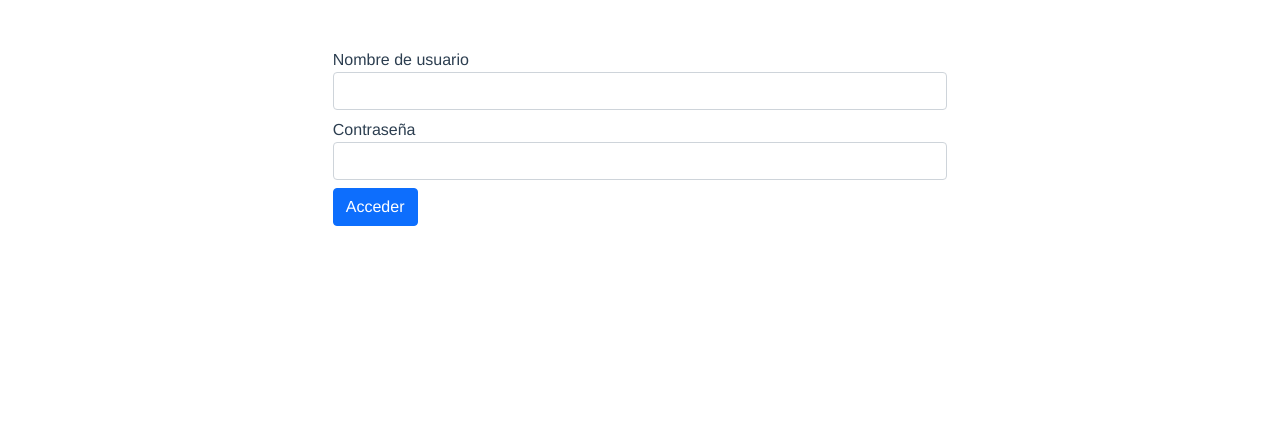
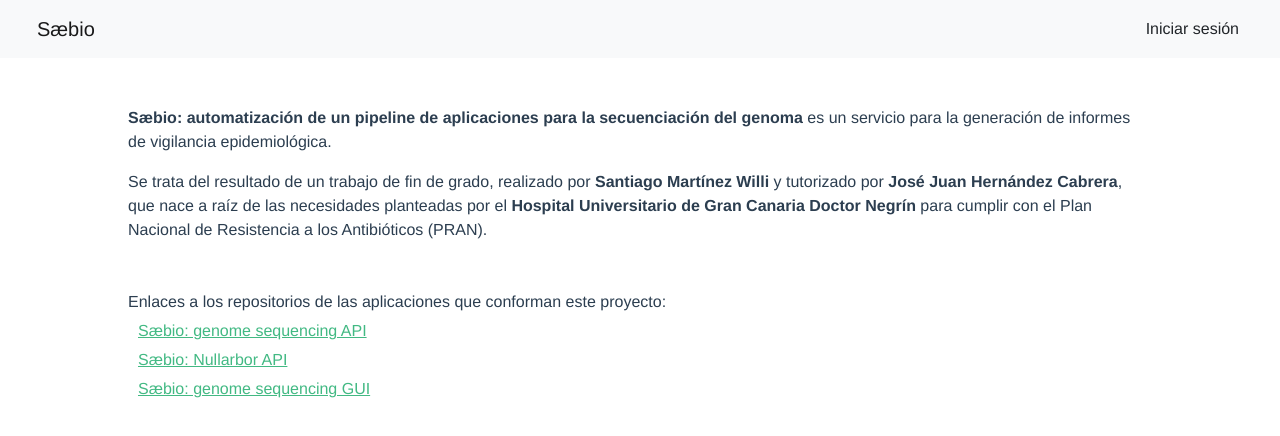
Before and after one commit to santiagoWilli/saebio-gs-gui, a Vue app: page /reports/1 in a window 1280 px wide. Before the commit this address led to /reports/1#/login. Shown: the top 436 px of the page. Built offline with nearby package versions, Linux system fonts and the light colour scheme.

Commit message:
Home management. Now '/' is available even if user has not logged in.

```diff
--- a/src/App.vue
+++ b/src/App.vue
@@ -1,18 +1,21 @@
 <template>
-    <nav v-if="token" class="navbar navbar-expand-lg navbar-light bg-light mb-5 px-4">
-        <button class="navbar-brand btn" disabled>Sæbio</button>
+    <nav class="navbar navbar-expand-lg navbar-light bg-light mb-5 px-4">
+        <router-link to="/" class="navbar-brand btn">Sæbio</router-link>
         <button class="navbar-toggler" type="button" data-toggle="collapse" data-target="#navbarNavAltMarkup" aria-controls="navbarNavAltMarkup" aria-expanded="false" aria-label="Toggle navigation">
             <span class="navbar-toggler-icon"></span>
         </button>
         <div class="collapse navbar-collapse" id="navbarNavAltMarkup">
-            <div class="navbar-nav">
+            <div v-if="token" class="navbar-nav">
                 <router-link to="/sequences" class="nav-item nav-link">Secuencias</router-link>
                 <router-link to="/references" class="nav-item nav-link">Referencias</router-link>
                 <router-link to="/strains" class="nav-item nav-link">Definiciones</router-link>
                 <router-link to="/reports" class="nav-item nav-link">Informes</router-link>
             </div>
-            <div id="navbar-logout">
+            <div v-if="token" id="navbar-logout">
                 <button class="btn text-dark nav-item nav-link float-end" @click.prevent="logout">Cerrar sesión</button>
+            </div>
+            <div v-if="token == null && $route.path !== '/login'" id="navbar-login">
+                <button class="btn text-dark nav-item nav-link float-end" @click.prevent="$router.push('/login')">Iniciar sesión</button>
             </div>
         </div>
     </nav>
@@ -31,7 +34,7 @@ export default {
         ...mapActions(['readToken']),
         logout() {
             this.$store.dispatch('logout')
-            this.$router.push('/login')
+            this.$router.push('/')
         }
     },
     computed: {
@@ -52,12 +55,12 @@ export default {
 }
 
 /*noinspection CssInvalidPropertyValue*/
-#navbar-logout {
+#navbar-logout, #navbar-login {
     width: -moz-available;          /* WebKit-based browsers will ignore this. */
     width: -webkit-fill-available;  /* Mozilla-based browsers will ignore this. */
     width: fill-available;
 }
-#navbar-logout > button {
+#navbar-logout > button, #navbar-login > button {
     color: rgba(0,0,0,.9)
 }
 
--- a/src/router/router.js
+++ b/src/router/router.js
@@ -31,7 +31,7 @@ const router = createRouter({
 })
 
 router.beforeEach((to, from, next) => {
-    if (to.path !== '/login' && store.getters.token == null) {
+    if (to.path !== '/login' && to.path !== '/' && store.getters.token == null) {
         next('/login')
     } else if (to.path === '/login' && store.getters.token != null) {
         next('/')
```
